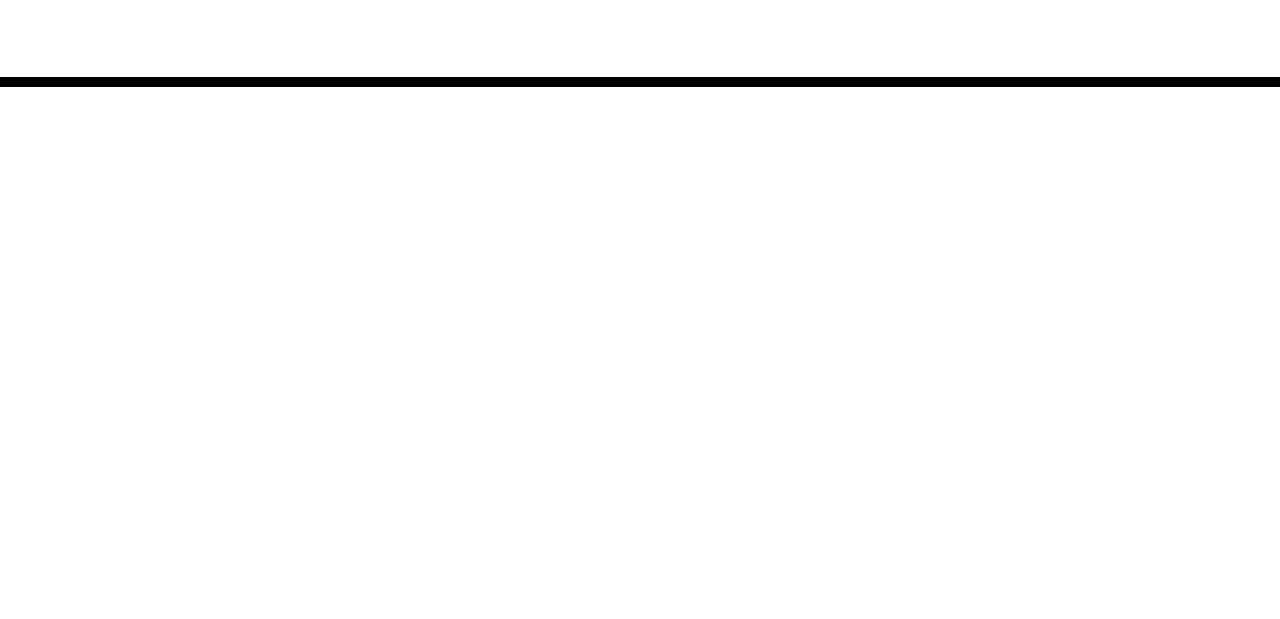
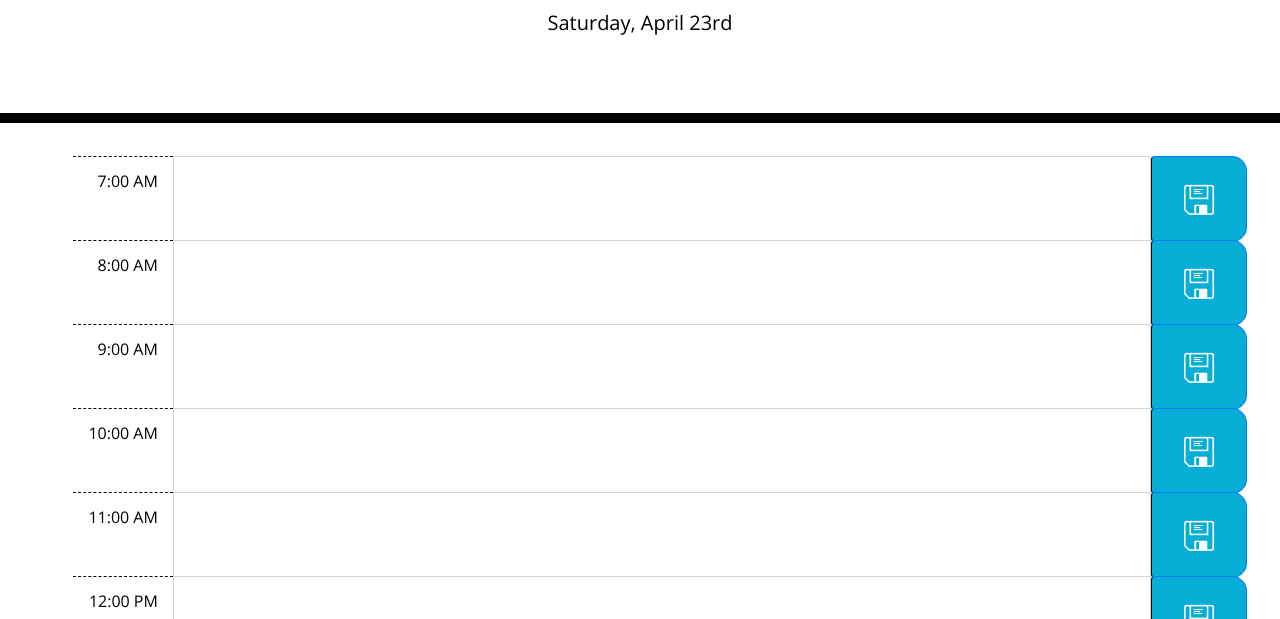
Before and after one commit to Mikhail25/Hw5-Work-Day-Scheduler, a plain HTML site: page index.html in a window 1280 px wide. Shown: the part 181-800 px from the top of the page. Drawn offline with nearby package versions, Linux system fonts and the light colour scheme.

Commit message:
added dynamic time scheduler

```diff
--- a/index.html
+++ b/index.html
@@ -26,13 +26,25 @@
     <header class="jumbotron">
       <h1 class="display-3">Work Day Scheduler</h1>
       <p class="lead">A simple calendar app for scheduling your work day</p>
-      <p id="currentDay" class="lead"></p>
+      <p id="currentDay" class="lead"> </p>
     </header>
-    <div class="container">
+    <div class="container-sm mx-5">
       <!-- Timeblocks go here -->
+      <ul id="scheduleContainer">
+
+        <li class="row w-auto my-1">
+          <span class="hour col text-right pt-3">9:00</span>
+          <textarea class="form-control col-10 rounded-0" id="textList" rows="3"></textarea>
+          <button type="button" class="saveBtn btn btn-primary col ">🖫</button>
+        </li>
+
+
+
+      </ul>
     </div>
 
     <script src="https://cdnjs.cloudflare.com/ajax/libs/jquery/3.2.1/jquery.min.js"></script>
     <script src="https://cdnjs.cloudflare.com/ajax/libs/moment.js/2.24.0/moment.min.js"></script>
+    <script src="./script.js"></script>
   </body>
 </html>
--- /dev/null
+++ b/script.js
@@ -0,0 +1,59 @@
+var currentDay = $('#currentDay');
+var todayDate = moment().format("dddd, MMMM Do");
+var ulContainer = $('#scheduleContainer');
+
+
+console.log(todayDate);
+currentDay.text(todayDate);
+
+var timeStart = "6:00:00";
+var timeFormat = "hh:mm A";
+var timeSet = moment(timeStart, timeFormat);
+
+//For the for loop refrence
+
+//console.log(timeSet.add(1, "hour").format("LT"));
+console.log(moment(timeSet).isBefore(moment()));
+
+//dynamically generates the schedule
+function generateTimeSchedule(){
+
+    ulContainer.empty();
+
+    var i=0
+    while(i< 20){
+        //List container for the schedule
+        var liContainer = $("<li>");
+        liContainer.attr("class","row w-auto my-1");
+        ulContainer.append(liContainer);
+
+        //Appending the items inside the list
+
+        var hourContainer = $(`<span class="hour col text-right pt-3">`);
+        hourContainer.text(timeSet.add(1, "hour").format("LT"));
+        liContainer.append(hourContainer);
+
+        liContainer.append(`<textarea class="schedule-text form-control col-10 rounded-0" id="textList" rows="3"></textarea>`);
+        liContainer.append(`<button type="button" class="saveBtn btn btn-primary col ">🖫</button>`);
+
+        var textContainers = $(".schedule-text");
+
+        // if(moment(timeSet).isBefore(moment())){
+        //     console.log("Before: "+timeSet.format("LT"));
+        //     textContainers.addClass("past");
+
+        // }else if(timeSet.hour() === moment().hour()){
+        //     console.log("Now: "+timeSet.format("LT"));
+
+        // }else if(moment(timeSet).isAfter(moment())){
+        //     console.log("After: "+timeSet.format("LT"));
+        //     textContainers.addClass("future");
+        // }
+
+        i++;
+    }
+
+
+}
+
+generateTimeSchedule();
--- a/style.css
+++ b/style.css
@@ -61,6 +61,7 @@ textarea {
   border-left: 1px solid black;
   border-top-right-radius: 15px;
   border-bottom-right-radius: 15px;
+  font-size: 40px;
   background-color: #06aed5;
   color: white;
 }
```
